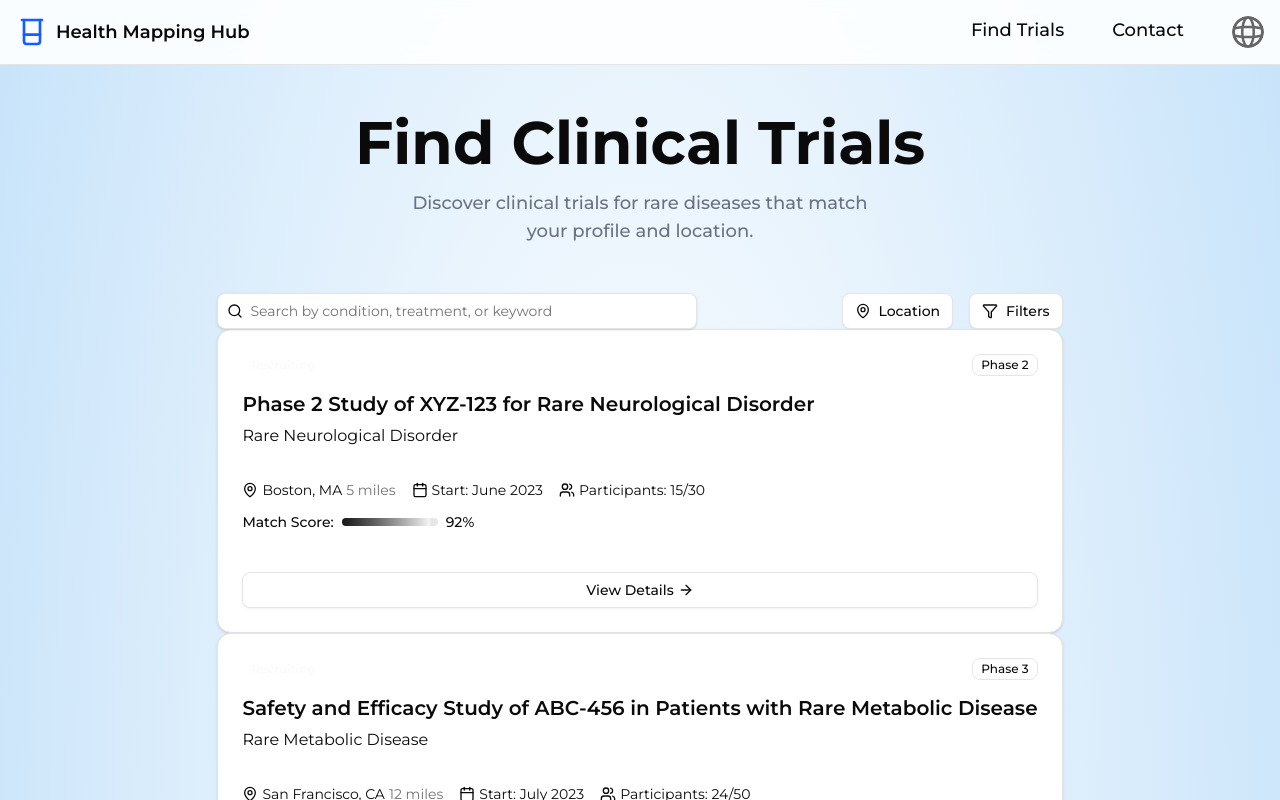
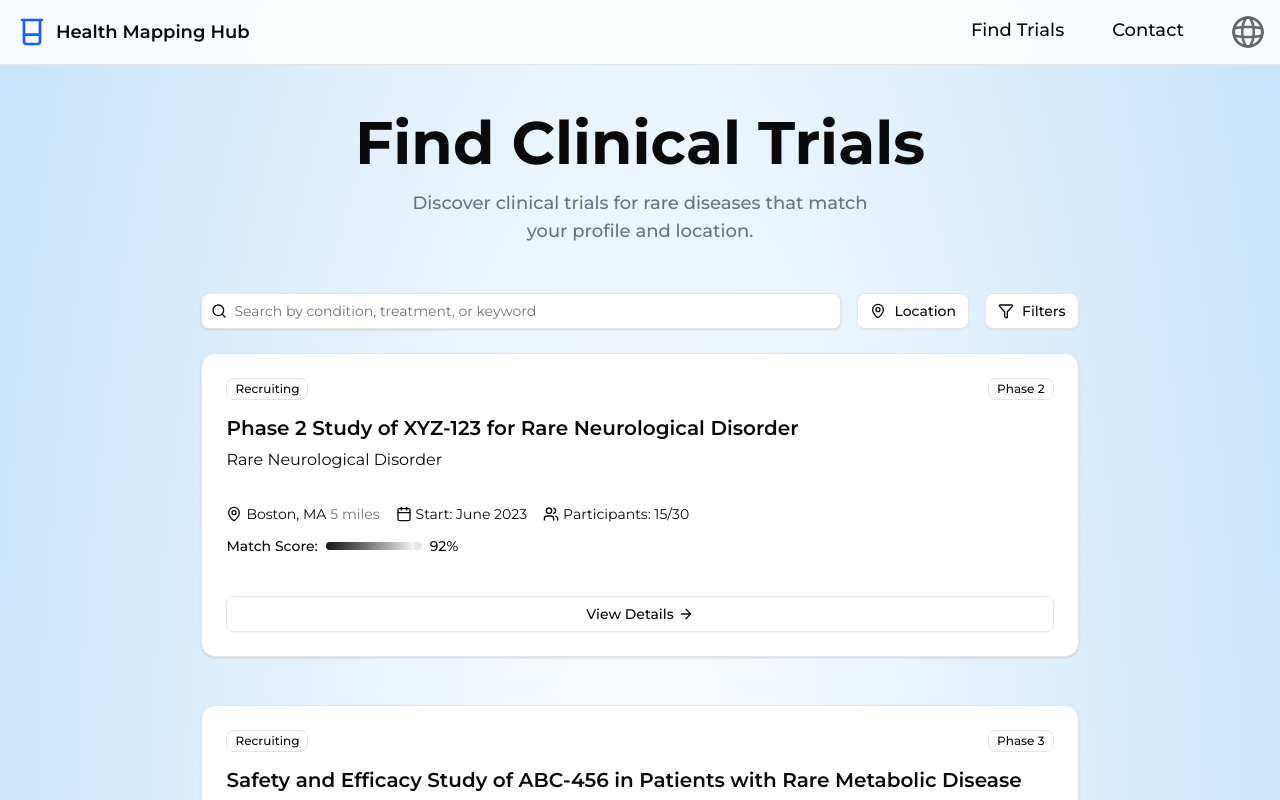
Before and after one commit to jongsoo1203/HMH, a Next.js app: page / in a window 1280 px wide. Shown: the top 800 px of the page. Built offline with nearby package versions, Linux system fonts and the light colour scheme.

Commit message:
add: padding around trial list

```diff
--- a/src/app/layout.tsx
+++ b/src/app/layout.tsx
@@ -24,7 +24,7 @@ export default function RootLayout({
       <body
         className={`${montserrat.className} antialiased bg-white bg-[radial-gradient(60%_120%_at_50%_50%,hsla(0,0%,100%,0)_0,rgba(137,196,244,0.5)_100%)]`}
       >
-        <header className="sticky top-0 z-3 w-full border-b bg-background/95 flex justify-evenly backdrop-blur supports-[backdrop-filter]:bg-background/90 px-4">
+        <header className="sticky top-0 z-3 w-full border-b bg-background/95 flex justify-evenly backdrop-blur supports-[backdrop-filter]:bg-background/90 px-4 select-none">
           <div className="container flex h-16 items-center">
             <Link href="/" className="flex items-center gap-2 font-semibold">
               <Beaker className="h-8 w-8 text-blue-600" />
--- a/src/app/login/page.tsx
+++ b/src/app/login/page.tsx
@@ -1,13 +1,11 @@
-import Image from "next/image";
-import { LoginForm } from "@/components/login-form";
+import { LoginForm } from "@/components/ui/login-form";
 
 export default function LoginPage() {
   return (
-    <div className="grid grid-rows-[20px_1fr_20px] items-center justify-items-center min-h-screen p-8 pb-20 gap-16 sm:p-20 font-[family-name:var(--font-geist-sans)]">
-      <main className="flex flex-col gap-8 row-start-2 items-center w-full max-w-md">
+    <section className="grid grid-rows-[20px_1fr_20px] items-center justify-items-center min-h-screen p-8 pb-20 gap-16 sm:p-20 font-[family-name:var(--font-geist-sans)]">
+      <div className="flex flex-col gap-8 row-start-2 items-center w-full max-w-md">
         <LoginForm />
-      </main>
-
-    </div>
+      </div>
+    </section>
   );
 }
--- a/src/app/page.tsx
+++ b/src/app/page.tsx
@@ -3,58 +3,6 @@ import { Button } from "@/components/ui/button"
 import { MapPin, Filter } from "lucide-react"
 import { Search } from "lucide-react"
 import TrialList from "../components/trial-list"
-
-// Mock trial data
-const trials = [
-  {
-    id: 1,
-    title: "Phase 2 Study of XYZ-123 for Rare Neurological Disorder",
-    condition: "Rare Neurological Disorder",
-    phase: "Phase 2",
-    location: "Boston, MA",
-    distance: "5 miles",
-    startDate: "June 2023",
-    status: "Recruiting",
-    participants: "15/30",
-    matchScore: 92,
-  },
-  {
-    id: 2,
-    title: "Safety and Efficacy Study of ABC-456 in Patients with Rare Metabolic Disease",
-    condition: "Rare Metabolic Disease",
-    phase: "Phase 3",
-    location: "San Francisco, CA",
-    distance: "12 miles",
-    startDate: "July 2023",
-    status: "Recruiting",
-    participants: "24/50",
-    matchScore: 87,
-  },
-  {
-    id: 3,
-    title: "Observational Study of DEF-789 for Rare Autoimmune Condition",
-    condition: "Rare Autoimmune Condition",
-    phase: "Phase 1",
-    location: "Chicago, IL",
-    distance: "8 miles",
-    startDate: "August 2023",
-    status: "Not yet recruiting",
-    participants: "0/20",
-    matchScore: 78,
-  },
-  {
-    id: 4,
-    title: "Long-term Follow-up Study for Patients with Rare Genetic Disorder",
-    condition: "Rare Genetic Disorder",
-    phase: "Phase 4",
-    location: "New York, NY",
-    distance: "3 miles",
-    startDate: "May 2023",
-    status: "Active, not recruiting",
-    participants: "40/40",
-    matchScore: 65,
-  },
-]
 
 export default function Home() {
   return (
@@ -69,7 +17,7 @@ export default function Home() {
         <div className="flex flex-row gap-4">
           <div className="relative flex-1">
             <Search className="absolute left-2.5 top-2.5 h-4 w-4" />
-            <Input type="search" placeholder="Search by condition, treatment, or keyword" className="w-[30rem] pl-8 shadow-sm bg-white" />
+            <Input type="search" placeholder="Search by condition, treatment, or keyword" className="w-[40rem] pl-8 shadow-sm bg-white" />
           </div>
           <div className="flex justify-end items-center gap-4">
             <Button variant="outline" className="hover:bg-blue-300 cursor-pointer transition-all duration-300">
@@ -82,7 +30,7 @@ export default function Home() {
             </Button>
           </div>
         </div>
-        <TrialList trials={ trials } />
+        <TrialList />
       </div>
     </section>
   )
--- a/src/components/trial-list.tsx
+++ b/src/components/trial-list.tsx
@@ -6,18 +6,69 @@ import { Button } from "@/components/ui/button"
 import Link from "next/link"
 import { Card, CardHeader, CardFooter, CardContent } from "@/components/ui/card"
 
-export default function TrialList({ trials } : { trials: object[] }) {
+const trials = [
+    {
+      id: 1,
+      title: "Phase 2 Study of XYZ-123 for Rare Neurological Disorder",
+      condition: "Rare Neurological Disorder",
+      phase: "Phase 2",
+      location: "Boston, MA",
+      distance: "5 miles",
+      startDate: "June 2023",
+      status: "Recruiting",
+      participants: "15/30",
+      matchScore: 92,
+    },
+    {
+      id: 2,
+      title: "Safety and Efficacy Study of ABC-456 in Patients with Rare Metabolic Disease",
+      condition: "Rare Metabolic Disease",
+      phase: "Phase 3",
+      location: "San Francisco, CA",
+      distance: "12 miles",
+      startDate: "July 2023",
+      status: "Recruiting",
+      participants: "24/50",
+      matchScore: 87,
+    },
+    {
+      id: 3,
+      title: "Observational Study of DEF-789 for Rare Autoimmune Condition",
+      condition: "Rare Autoimmune Condition",
+      phase: "Phase 1",
+      location: "Chicago, IL",
+      distance: "8 miles",
+      startDate: "August 2023",
+      status: "Not yet recruiting",
+      participants: "0/20",
+      matchScore: 78,
+    },
+    {
+      id: 4,
+      title: "Long-term Follow-up Study for Patients with Rare Genetic Disorder",
+      condition: "Rare Genetic Disorder",
+      phase: "Phase 4",
+      location: "New York, NY",
+      distance: "3 miles",
+      startDate: "May 2023",
+      status: "Active, not recruiting",
+      participants: "40/40",
+      matchScore: 65,
+    },
+  ]
+
+export default function TrialList() {
     return (
-        <article>
+        <article className="space-y-12 mt-6">
             { trials.map((trial) => (
                 <Card
-                key={ trial.id }
-                className="overflow-hidden shadow-soft hover:shadow-hover transition-all duration-300"
+                    key={ trial.id }
+                    className="overflow-hidden shadow transition-all duration-300"
                 >
                 <CardHeader className="pb-2">
                     <div className="flex justify-between">
                     <Badge
-                        variant={ trial.status === "Recruiting" ? "default" : "secondary" }
+                        variant="outline"
                         className="bg-opacity-90"
                     >
                         { trial.status }
```
Also changed, not shown: src/components/ui/login-form.tsx (renamed from src/components/login-form.tsx).
